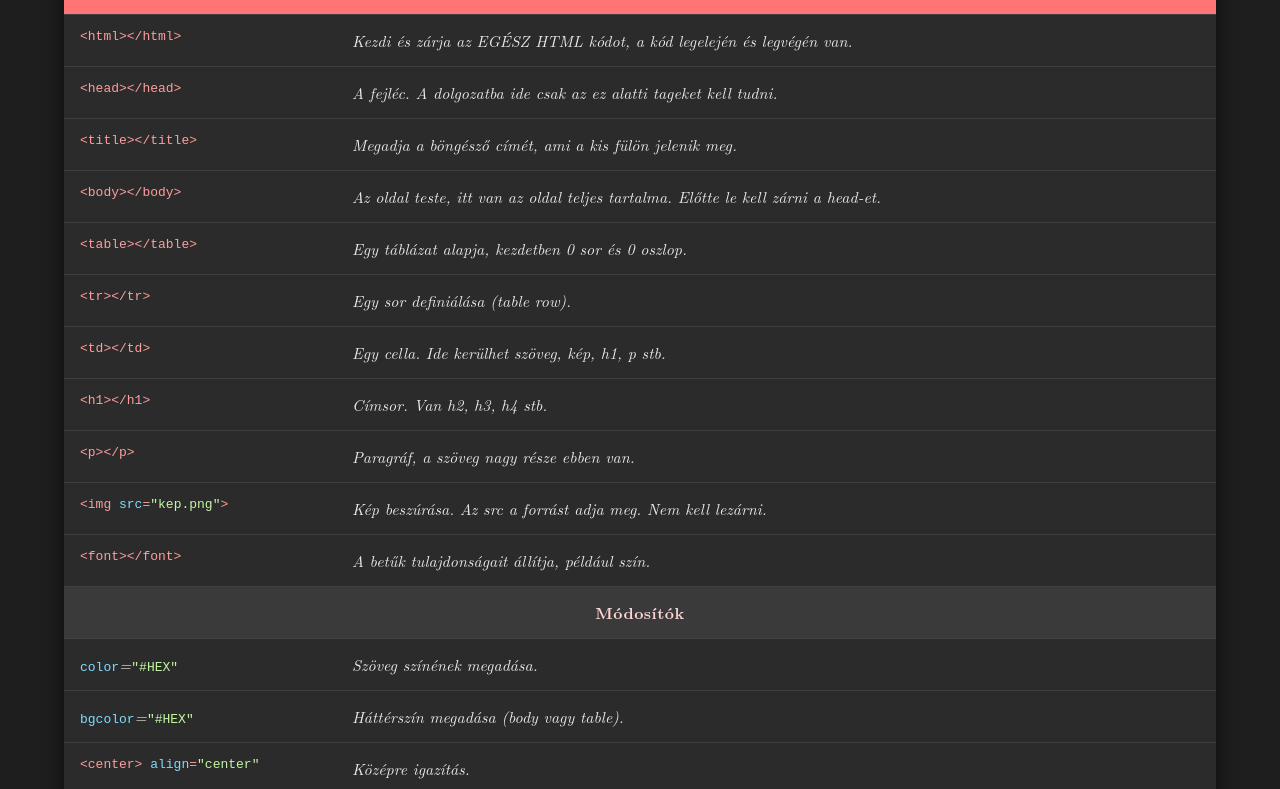
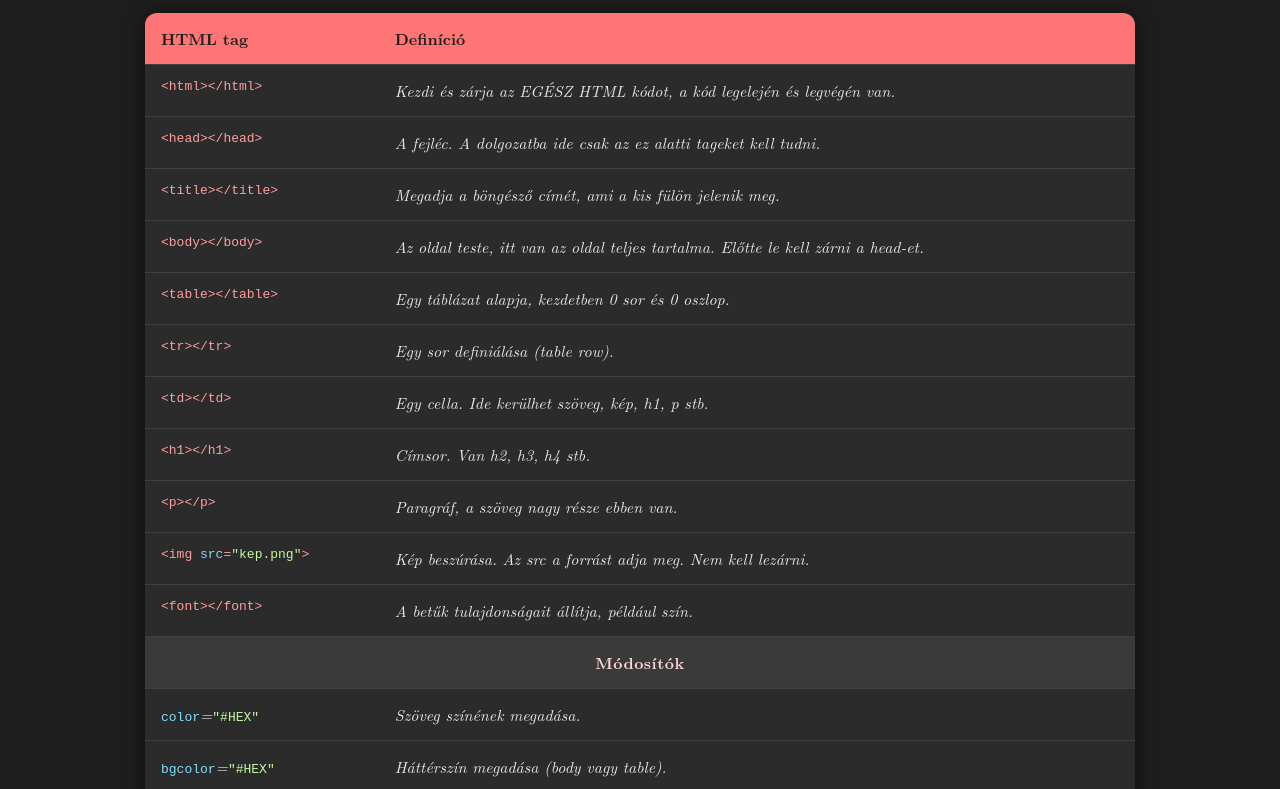
Before and after one commit to DummyDumyy/tags-for-html-basics, a plain HTML site: page index.html in a window 1280 px wide. Shown: the part 175-964 px from the top of the page. Drawn offline with Linux system fonts and the light colour scheme.

Commit message:
Update index.html

```diff
--- a/index.html
+++ b/index.html
@@ -11,8 +11,8 @@
             font-family: "Computer Modern", "Latin Modern Roman",
                          "CMU Serif", "Times New Roman", serif;
             font-style: italic;
-            margin: 0;
-            padding: 40px 0;
+            margin: 50px;
+            padding: 40px 40px;
         }
 
         h1 {
```
